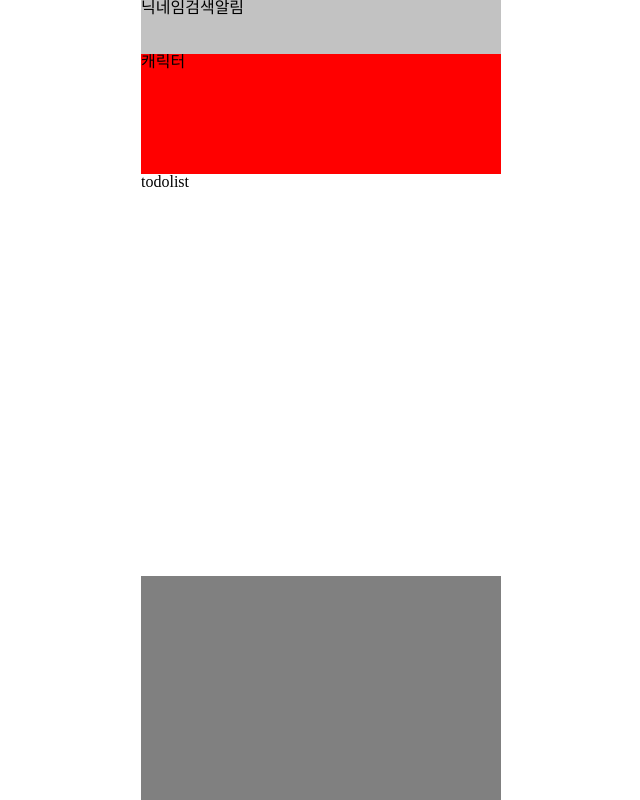
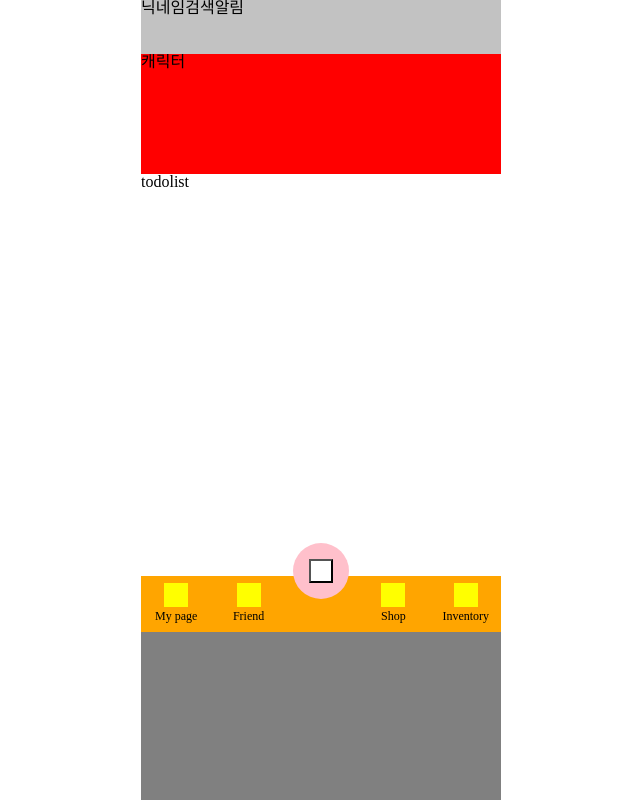
Before and after one commit to hanghae99-final-5/Final-FrontEnd, a React (Create React App) app: page / in a window 1280 px wide. Shown: the whole page, without its empty margins (319-959 px from the left). Built offline with nearby package versions, Linux system fonts and the light colour scheme.

Commit message:
Footer 위치 잡기 완료.

```diff
--- a/src/App.js
+++ b/src/App.js
@@ -2,6 +2,7 @@ import React, { useEffect } from 'react';
 import styled from 'styled-components';
 
 import Main from './pages/Main';
+import FirstPage from './pages/FirstPage';
 
 function App() {
 
@@ -19,6 +20,7 @@ function App() {
         <div id="wrap">
           <Setting>
             <Main />
+            <FirstPage />
           </Setting>
         </div>
       </Container>
--- /dev/null
+++ b/src/components/MainFooter.js
@@ -0,0 +1,92 @@
+import React from "react";
+import styled from "styled-components";
+
+const MainFooter = () => {
+    return (
+        <MainFooterWrap>
+            <ButtonGroup>
+                <Button></Button>
+                <Text>My page</Text>
+            </ButtonGroup>
+            <ButtonGroup>
+                <Button></Button>
+                <Text>Friend</Text>
+            </ButtonGroup>
+            <ButtonGroup>
+                <WriteButton><button></button></WriteButton>
+            </ButtonGroup>
+            <ButtonGroup>
+                <Button></Button>
+                <Text>Shop</Text>
+            </ButtonGroup>
+            <ButtonGroup>
+                <Button></Button>
+                <Text>Inventory</Text>
+            </ButtonGroup>
+        </MainFooterWrap>
+
+    )
+
+}
+export default MainFooter;
+
+const MainFooterWrap = styled.nav`
+    max-width: 360px;
+    width: 100%;
+    height: 56px;
+    position: fixed;
+    top: 576px;
+    background-color: orange;
+    z-index: 10;
+    display: flex;
+    justify-content: space-around;
+    padding : 7px 12px;
+    gap : 10px;
+`;
+
+const ButtonGroup = styled.div`
+    display : flex;
+    justify-content : center;
+    align-items : center;
+    & + & {
+        margin-left : 1rem;
+    }
+`;
+const WriteButton = styled.div`
+    display : flex;
+    position : fixed;
+    top : 543px;
+    width : 56px;
+    height : 56px;
+    border-radius : 50%;
+    background : pink;
+    justify-content : center;
+    align-items : center;
+    & > button {
+        position : fixed;
+        top : 559px;
+        width : 24px;
+        height : 24px;
+        background : white;
+
+    }
+`;
+
+const Button = styled.button`
+    width : 24px;
+    height : 24px;
+    background : yellow;
+    border : transparent;
+    position :fixed;
+    top : 583px;
+
+`;
+
+const Text = styled.span`
+    position : fixed;
+    top : 607px;
+    font-size : 12px;
+    height : 18px;
+    display : flex;
+    align-items : center;
+`;
--- /dev/null
+++ b/src/pages/FirstPage.js
@@ -0,0 +1,16 @@
+import React from "react";
+import styled from "styled-components";
+
+const FirstPage = () => {
+
+    return (
+        <div>
+            <div>LOGO</div>
+            <button><span>로그인</span></button>
+            <button><span>회원가입</span></button>
+        </div>
+
+    )
+}
+
+export default FirstPage;
--- a/src/pages/Main.js
+++ b/src/pages/Main.js
@@ -3,6 +3,7 @@ import styled from "styled-components";
 import Character from "../components/Character";
 import MainHeader from "../components/MainHeader";
 import TodoList from "../components/TodoList";
+import MainFooter from "../components/MainFooter";
 
 const Main = () => {
     return(
@@ -10,6 +11,7 @@ const Main = () => {
         <MainHeader/>
         <Character/>
         <TodoList/>
+        <MainFooter/>
         </>
     )
 }
```
Also changed, not shown: src/pages/Login.js (added), src/pages/Signup.js (added), 1 other file (tests, documents, lock files or other folders).
